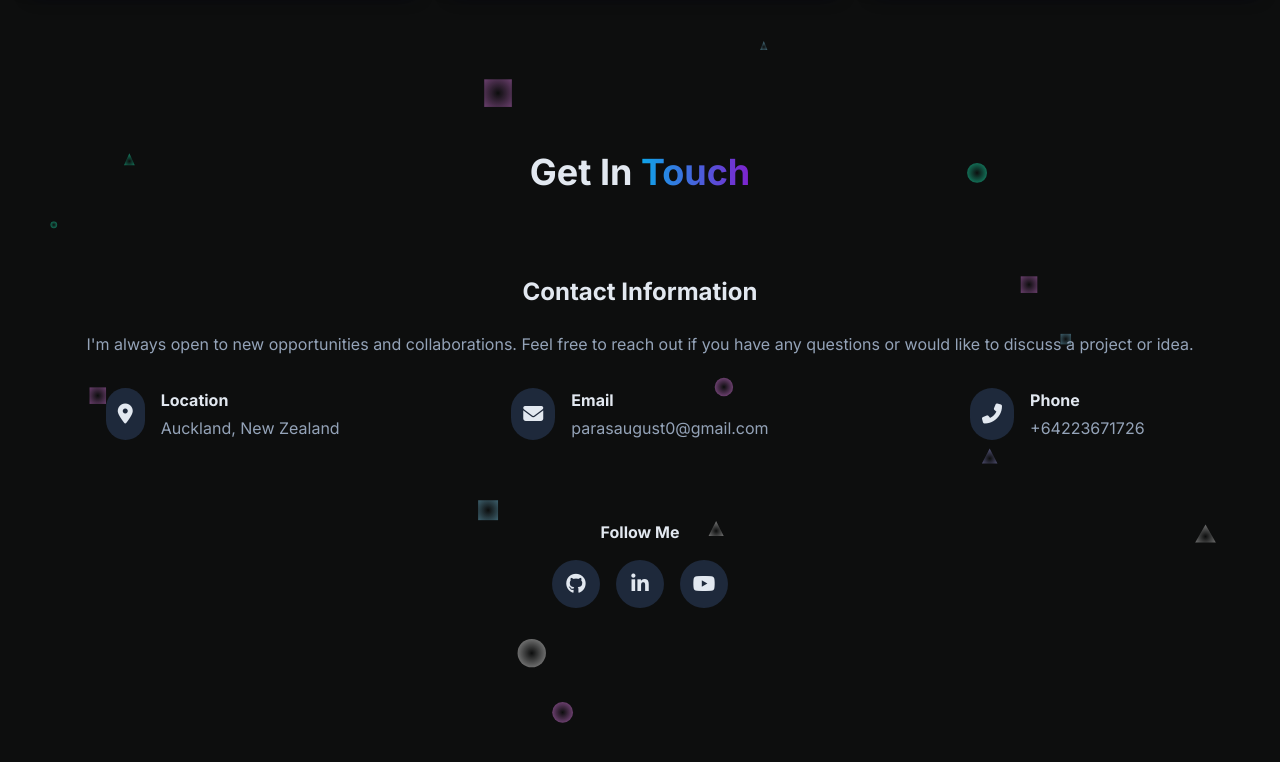
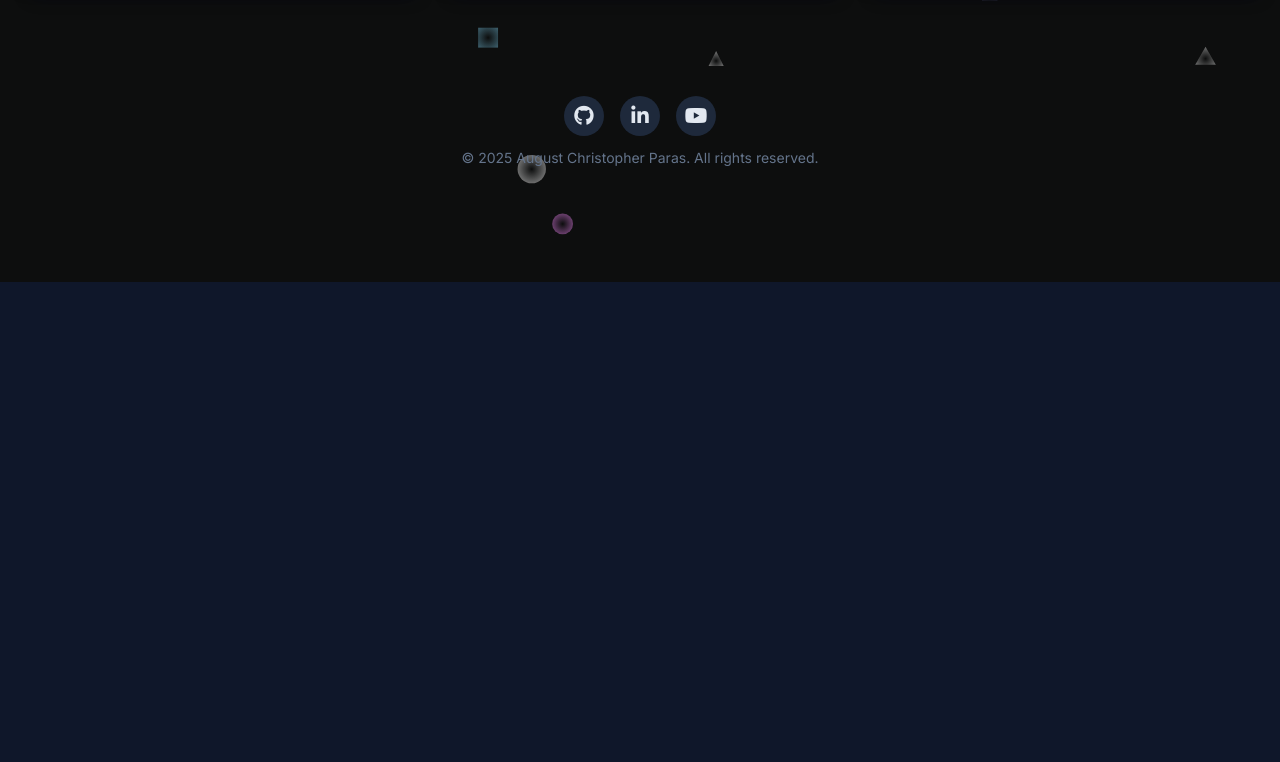
Before and after one commit to Aughoost/CV---August-Christopher-Paras, a plain HTML site: page index.html in a window 1280 px wide. Shown: the part 4826-5588 px from the top of the page. After the commit the page ends 5108 px from the top, so only its background shows below. Drawn offline with nearby package versions, Linux system fonts and the light colour scheme.

Commit message:
Update index.html

```diff
--- a/index.html
+++ b/index.html
@@ -544,77 +544,26 @@
     </section>
 
     <!-- Contact Section -->
-    <section id="contact" class="md:py-20 lg:py-17 sm:py-20  bg-dark">
-        <div class="container mx-auto px-6">
-            <div class="text-center mb-16">
-                <h2 class="text-3xl md:text-4xl font-bold mb-4">Get In <span class="gradient-text">Touch</span></h2>
-                <div class="w-20 h-1 bg-gradient-to-r from-primary to-secondary mx-auto"></div>
-            </div>
 
-            <div class="grid grid-cols-1 lg:grid-cols-1 gap-12">
+    <!-- ✅ FOOTER -->
+  <footer class="bg-darker py-6 text-center mt-auto relative z-10">
+    <div class="flex justify-center space-x-4 mb-3">
+      <a href="https://github.com/Aughoost" target="_blank"
+        class="w-10 h-10 flex items-center justify-center rounded-full bg-slate-800 hover:bg-primary">
+        <i class="fab fa-github text-xl"></i>
+      </a>
+      <a href="https://www.linkedin.com/in/acparas/" target="_blank"
+        class="w-10 h-10 flex items-center justify-center rounded-full bg-slate-800 hover:bg-blue-600">
+        <i class="fab fa-linkedin-in text-xl"></i>
+      </a>
+      <a href="https://www.youtube.com/@LazySolutionsAP" target="_blank"
+        class="w-10 h-10 flex items-center justify-center rounded-full bg-slate-800 hover:bg-red-600">
+        <i class="fab fa-youtube text-xl"></i>
+      </a>
+    </div>
+    <p class="text-slate-500 text-sm">&copy; 2025 August Christopher Paras. All rights reserved.</p>
+  </footer>
 
-                <div>
-                    <h3 class="text-2xl font-bold mb-6 text-center">Contact Information</h3>
-                    <p class="text-slate-400 mb-8 text-center">
-                    I'm always open to new opportunities and collaborations.
-                    Feel free to reach out if you have any questions or would like to discuss a project or idea.
-                    </p>
-
-                <!-- <div class="inline-flex justify-center">    </div> -->
-                    <div class="space-y-6 ">
-                      <div class="grid lg:place-items-center grid-cols-1 lg:grid-cols-3 gap-5">
-                        <div class="flex items-center">
-                            <div class="bg-slate-800 p-3 rounded-full mr-4">
-                                <i class="fas fa-map-marker-alt text-primary text-xl"></i>
-                            </div>
-                            <div>
-                                <h4 class="font-bold mb-1">Location</h4>
-                                <p class="text-slate-400">Auckland, New Zealand</p>
-                            </div>
-                        </div>
-
-                        <div class="flex items-center">
-                        <!-- <div class="flex items-start"> -->
-                            <div class="bg-slate-800 p-3 rounded-full mr-4">
-                                <i class="fas fa-envelope text-primary text-xl"></i>
-                            </div>
-                            <div>
-                                <h4 class="font-bold mb-1">Email</h4>
-                                <p class="text-slate-400">parasaugust0@gmail.com</p>
-                            </div>
-                        </div>
-
-                        <div class="flex items-center">
-                        <!-- <div class="flex items-start"> -->
-                            <div class="bg-slate-800 p-3 rounded-full mr-4">
-                                <i class="fas fa-phone-alt text-primary text-xl"></i>
-                            </div>
-                            <div>
-                                <h4 class="font-bold mb-1">Phone</h4>
-                                <p class="text-slate-400">+64223671726</p>
-                            </div>
-                        </div>
-                       </div>
-                    </div>
-                </div>
-
-                    <div class="mt-8 ">
-                        <h4 class="font-bold mb-4 text-center">Follow Me</h4>
-                        <div class="flex space-x-4 flex justify-center">
-                            <a href="https://github.com/Aughoost" target="_blank" class="social-icon w-12 h-12 flex items-center justify-center rounded-full bg-slate-800 hover:bg-primary">
-                                <i class="fab fa-github text-xl"></i>
-                            </a>
-                            <a href="https://www.linkedin.com/in/acparas/" target="_blank" class="social-icon w-12 h-12 flex items-center justify-center rounded-full bg-slate-800 hover:bg-blue-600">
-                                <i class="fab fa-linkedin-in text-xl"></i>
-                            </a>
-                             <a href="https://www.youtube.com/@LazySolutionsAP" target="_blank" class="social-icon w-12 h-12 flex items-center justify-center rounded-full bg-slate-800 hover:bg-red-600">
-                                <i class="fa-brands fa-youtube text-xl"></i>
-                            </a>
-                        </div>
-                    </div>
-            </div>
-        </div>
-    </section>
 <script type="text/javascript">
 new FinisherHeader({
   "count": 90,
```
